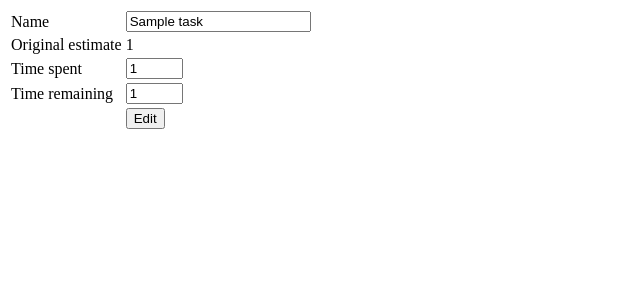
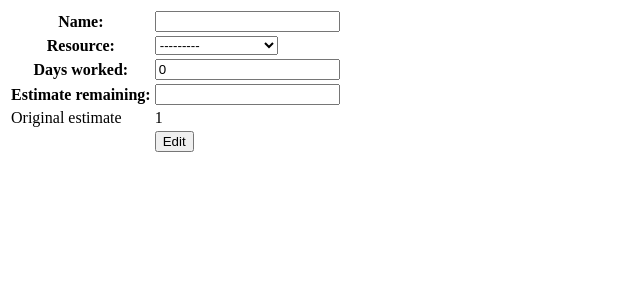
Before and after one commit to timmartin/django_project_manager, a Django app: template project_manager/schedule/templates/schedule/edit_task.html in a window 1280 px wide. Shown: the top 300 px of the page, without its empty margins (0-640 px from the left). Run offline with Django 3.2, Linux system fonts and the light colour scheme; the template is opened without the code that fills it: values that come from a table or form of the project are taken from there, others are empty; tables that the repository leaves empty hold one stand-in row (values such as "Sample post").

Commit message:
Tasks can be assigned to resources

```diff
--- a/project_manager/schedule/forms.py
+++ b/project_manager/schedule/forms.py
@@ -1,5 +1,12 @@
 from django import forms
+
+from .models import Task
 
 class TaskCreateForm(forms.Form):
     name = forms.CharField()
     orig_estimate = forms.IntegerField()
+
+class TaskEditForm(forms.ModelForm):
+    class Meta:
+        model = Task
+        fields = ['name', 'resource', 'days_worked', 'estimate_remaining']
--- a/project_manager/schedule/models.py
+++ b/project_manager/schedule/models.py
@@ -1,10 +1,20 @@
 from django.db import models
+
+class Resource(models.Model):
+    name = models.CharField(max_length=20, primary_key=True)
+
+    def __str__(self):
+        return str(self.name)
+
 
 class Task(models.Model):
     name = models.CharField(max_length=50, unique=True)
     orig_estimate = models.IntegerField()
     days_worked = models.IntegerField(default=0)
     estimate_remaining = models.IntegerField()
+    resource = models.ForeignKey('Resource',
+                                 on_delete=models.PROTECT,
+                                 null=True)
 
     def save(self, *args, **kwargs):
         """Override the behaviour so that the estimate remaining is set to the
@@ -19,7 +29,3 @@
     def gain(self):
         return self.orig_estimate - (self.days_worked +
                                      self.estimate_remaining)
-
-
-class Resource(models.Model):
-    name = models.CharField(max_length=20, primary_key=True)
--- a/project_manager/schedule/templates/schedule/edit_task.html
+++ b/project_manager/schedule/templates/schedule/edit_task.html
@@ -3,30 +3,12 @@
   {% csrf_token %}
 
   <table>
-    <tr>
-      <td>Name</td>
-      <td><input type="text" name="name" value="{{ task.name }}"></td>
-    </tr>
+
+    {{ form.as_table }}
 
     <tr>
       <td>Original estimate</td>
       <td>{{ task.orig_estimate }}</td>
-    </tr>
-
-    <tr>
-      <td>Time spent</td>
-      <td><input type="text"
-		 size="4"
-		 name="days_worked"
-		 value="{{ task.days_worked }}"></td>
-    </tr>
-
-    <tr>
-      <td>Time remaining</td>
-      <td><input type="text"
-		 size="4"
-		 name="estimate_remaining"
-		 value="{{ task.estimate_remaining }}"></td>
     </tr>
 
     <tr>
--- a/project_manager/schedule/templates/schedule/index.html
+++ b/project_manager/schedule/templates/schedule/index.html
@@ -1,6 +1,7 @@
 <table>
   <tr>
     <th>Name</th>
+    <th>Resource</th>
     <th>Estimate</th>
     <th>Days worked</th>
     <th>Estimate remaining</th>
@@ -10,6 +11,9 @@
   <tr>
     <td>
       {{ task.name }}
+    </td>
+    <td>
+      {{ task.resource.name }}
     </td>
     <td>
       {{ task.orig_estimate }}
--- a/project_manager/schedule/templates/schedule/task_form.html
+++ b/project_manager/schedule/templates/schedule/task_form.html
@@ -1,5 +1,5 @@
 <table>
-<form action="" method="post">
+<form action="{% url 'schedule:add_task' %}" method="post">
   {% csrf_token %}
   {{ form.as_table }}
 
```
Also changed, not shown: project_manager/schedule/views.py (+6 -3 lines), project_manager/schedule/migrations/0003_auto_20160213_1230.py (added).
